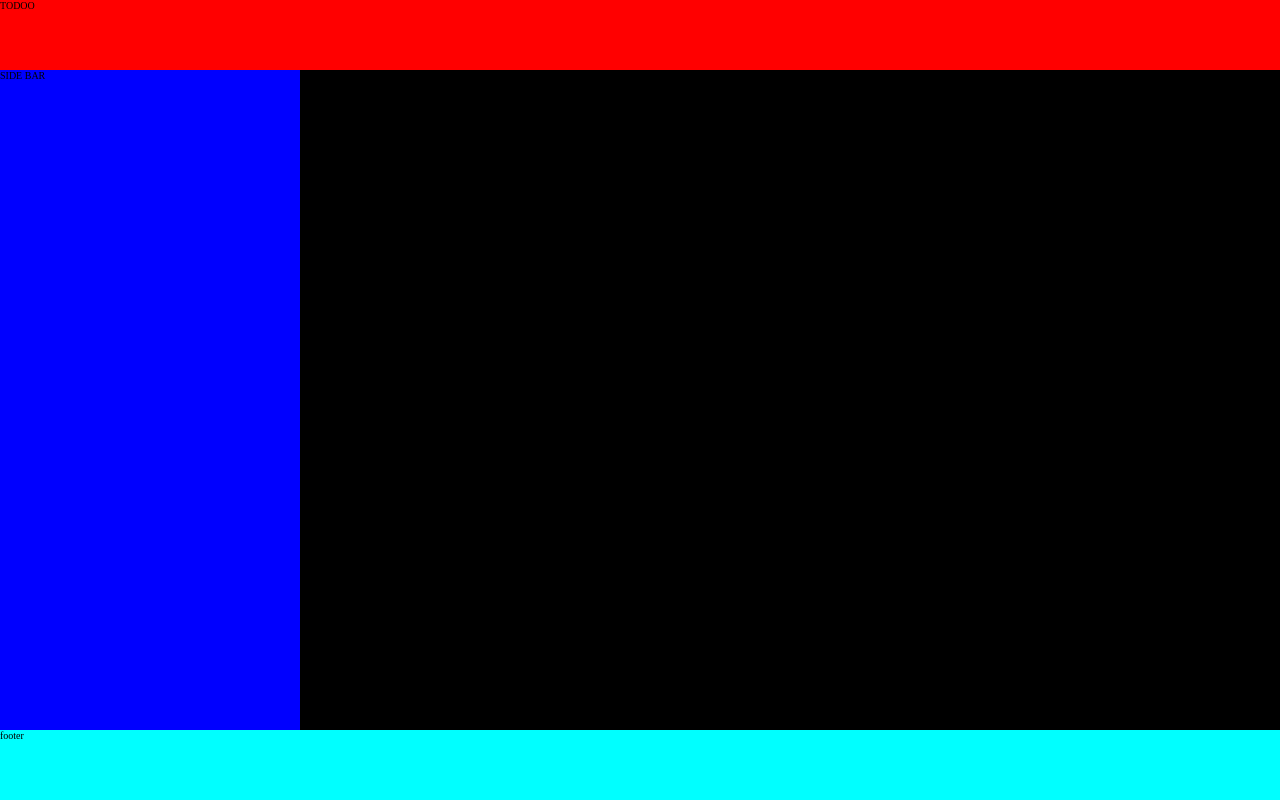
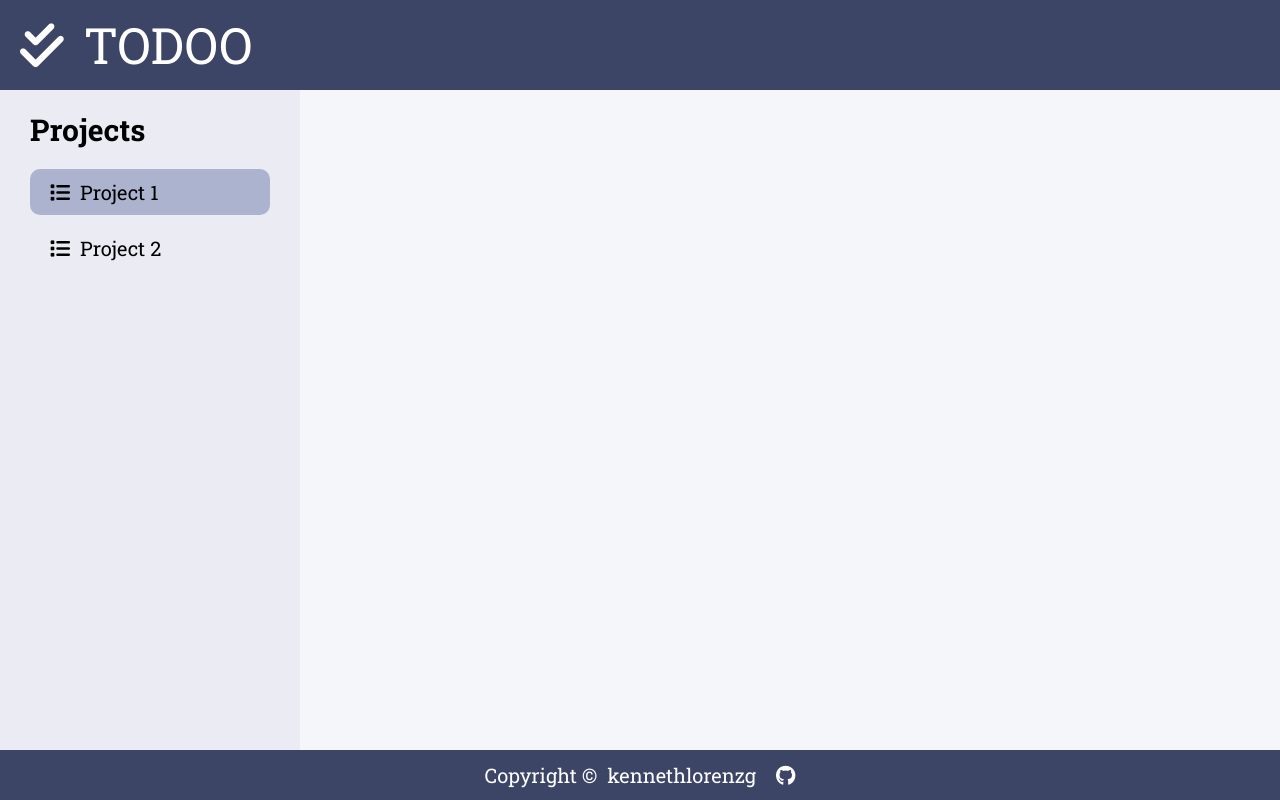
Before and after one commit to kennethlorenz/todolist, a website built with webpack: page dist/index.html in a window 1280 px wide. Built offline with nearby package versions, Linux system fonts and the light colour scheme.

Commit message:
Add contents to header sidebar and footer

```diff
--- a/src/style.css
+++ b/src/style.css
@@ -1,3 +1,6 @@
+/* https://uicolors.app/create
+#282c3e
+*/
 html {
   box-sizing: border-box;
   font-size: 62.5%;
@@ -13,34 +16,95 @@ html {
 }
 
 :root {
+  --dark: #282c3e;
+  --extra-medium: #3d4567;
+  --medium: #5e6c99;
+  --light: #abb3ce;
+  --extra-light: #ebecf3;
+  --lightest: #f5f6fa;
 }
 
 body {
+  font-family: "Roboto Slab", "Times New Roman", Times, serif;
   height: 100vh;
   display: grid;
-  grid-template: 7rem 5fr 7rem/ 30rem 2fr;
+  grid-template: 9rem 5fr 5rem/ 30rem 2fr;
   grid-template-areas:
     "header header"
     "nav main"
     "footer footer";
 }
 
+header,
+footer,
+footer i {
+  color: white;
+}
+
 header {
-  background-color: red;
+  background-color: var(--extra-medium);
   grid-area: header;
+  font-size: 5rem;
+  padding: 2rem;
+  gap: 2rem;
+  display: flex;
+  align-items: center;
+}
+
+ul {
+}
+
+header,
+.sidebar,
+.sidebar ul,
+.project,
+footer {
+  display: flex;
 }
 
 .sidebar {
-  background-color: blue;
+  background-color: var(--extra-light);
   grid-area: nav;
+  flex-direction: column;
+  padding: 2rem 3rem;
+  gap: 2rem;
+}
+
+.sidebar h2 {
+  font-size: 3rem;
+}
+
+.sidebar ul {
+  flex-direction: column;
+  gap: 1rem;
+}
+
+.sidebar .projects {
+  font-size: 2rem;
+}
+
+.sidebar .project {
+  gap: 1rem;
+  padding: 1rem 2rem;
+}
+
+.selected,
+.sidebar .project:hover {
+  background-color: var(--light);
+  border-radius: 1rem;
+  cursor: pointer;
 }
 
 .main {
-  background-color: black;
+  background-color: var(--lightest);
   grid-area: main;
 }
 
 footer {
-  background-color: aqua;
+  background-color: var(--extra-medium);
   grid-area: footer;
+  align-items: center;
+  justify-content: center;
+  font-size: 2rem;
+  gap: 2rem;
 }
```
Also changed, not shown: dist/index.html.
